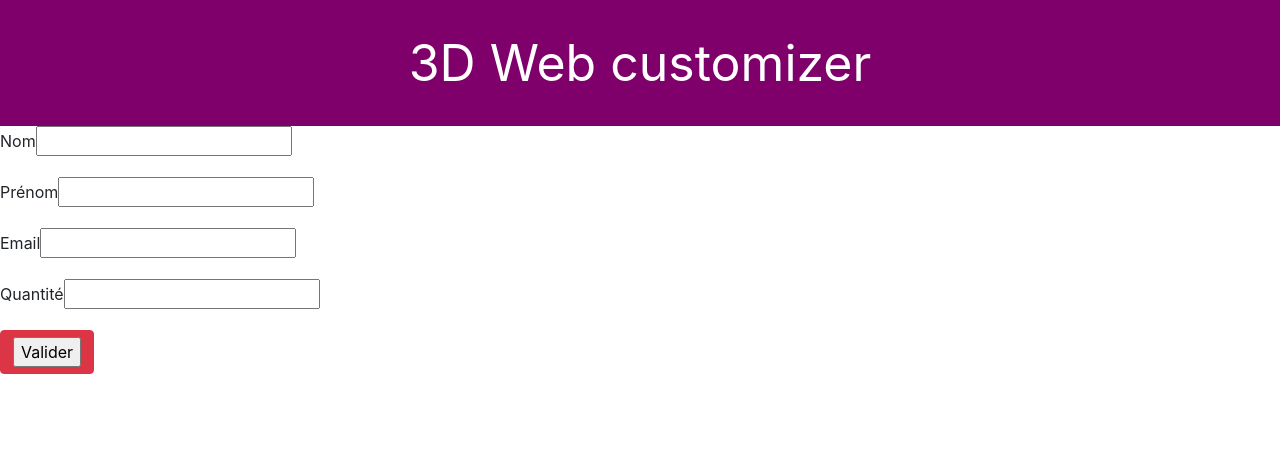
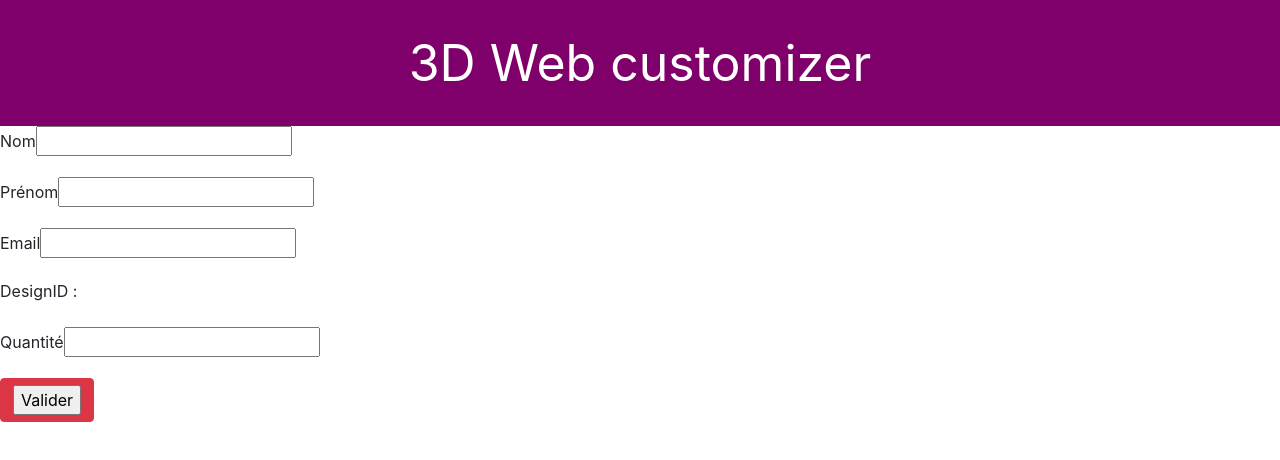
Before and after one commit to Little-kinder/ExoSquelette, a Vue app in the folder my-app/: page /#/order in a window 1280 px wide. Shown: the top 460 px of the page. Built offline with nearby package versions, Linux system fonts and the light colour scheme.

Commit message:
commande update

```diff
--- a/my-app/src/components/CreateOrder.vue
+++ b/my-app/src/components/CreateOrder.vue
@@ -25,6 +25,10 @@
             <p>
                 <label for="email">Email</label>
                 <input type="text" name="email" id="email" v-model="email">
+            </p>
+
+            <p>
+                <label for="designID">DesignID : {{ idItem }}</label>
             </p>
 
             <p>
@@ -59,8 +63,12 @@ export default {
             firstname:null,
             lastname:null,
             email:null,
+            idItem:null,
             quantity:null
         }
+    },
+    created() {
+        this.idItem = this.$route.params.idItem;
     },
     computed: {
     },
@@ -72,7 +80,7 @@ export default {
         },
         createOrder() {
             let order_info = [];
-            order_info.push([this.firstname, this.lastname, this.email, this.quantity, this.activeDesign]);
+            order_info.push([this.firstname, this.lastname, this.email, this.quantity, this.idItem]);
                 OrderServices.createOrder(order_info).then(order =>
                 {
                     console.log("commande enregistrée : " + order)
@@ -82,9 +90,10 @@ export default {
         },
         checkForm:function(e) {
             this.errors = [];
-            if(this.firstname && this.lastname && this.quantity) return true;
+            if(this.firstname && this.lastname && this.email && this.quantity) return true;
             if(!this.firstname) this.errors.push("Veuillez remplir votre nom");
             if(!this.lastname) this.errors.push("Veuillez remplir votre prénom");
+            if(!this.email) this.errors.push("Veuillez remplir votre email");
             if(!this.quantity) this.errors.push("Veuillez saisir la quantité");
             e.preventDefault();
         }
--- a/my-app/src/components/DesignItem.vue
+++ b/my-app/src/components/DesignItem.vue
@@ -3,6 +3,7 @@
         <td>{{ designItem.id }}</td>
         <td>{{ designItem.name }}</td>
         <td>{{ designItem.thickness }}</td>
+        <td><router-link :to="{name : 'order', params : {idItem : designItem.id} }" tag="button" style="margin-left:45px"> Order </router-link></td>
     </tr>
 </template>
 
--- a/my-app/src/components/Designs.vue
+++ b/my-app/src/components/Designs.vue
@@ -9,6 +9,7 @@
                 <th>Design Id</th>
                 <th>Name</th>
                 <th>Thickness</th>
+                <th>Action</th>
             </tr>
             </thead>
             <tbody>
```
